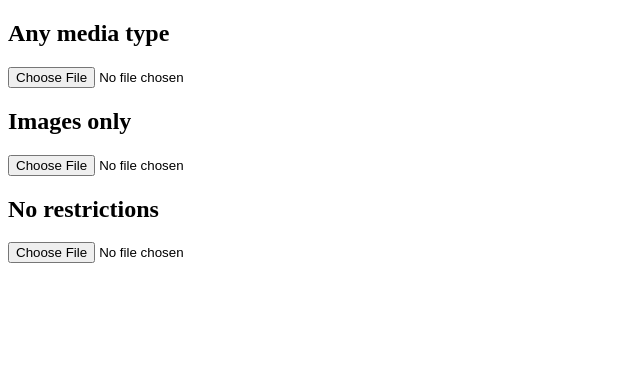
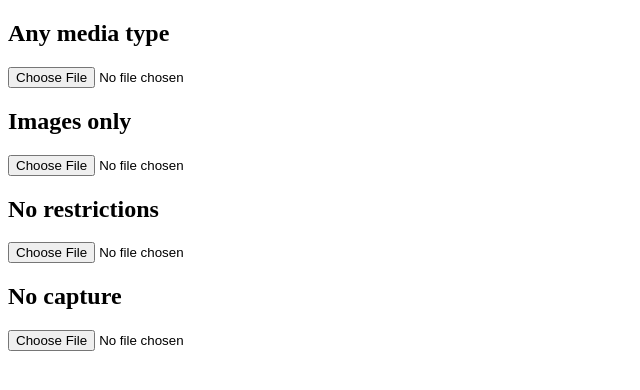
Before and after one commit to flytzen/CameraUpload, a plain HTML site: page index.html in a window 1280 px wide. Shown: the whole page, without its empty margins (0-640 px from the left). Drawn offline with Linux system fonts and the light colour scheme.

Commit message:
Dicking around

```diff
--- a/index.html
+++ b/index.html
@@ -15,6 +15,8 @@
         <input type="file" accept="image/*" capture="camera">
         <h2>No restrictions</h2>
         <input type="file" capture="camera">
+        <h2>No capture</h2>
+        <input type="file" accept="image/*">
       </form>
 
       </body>
```
